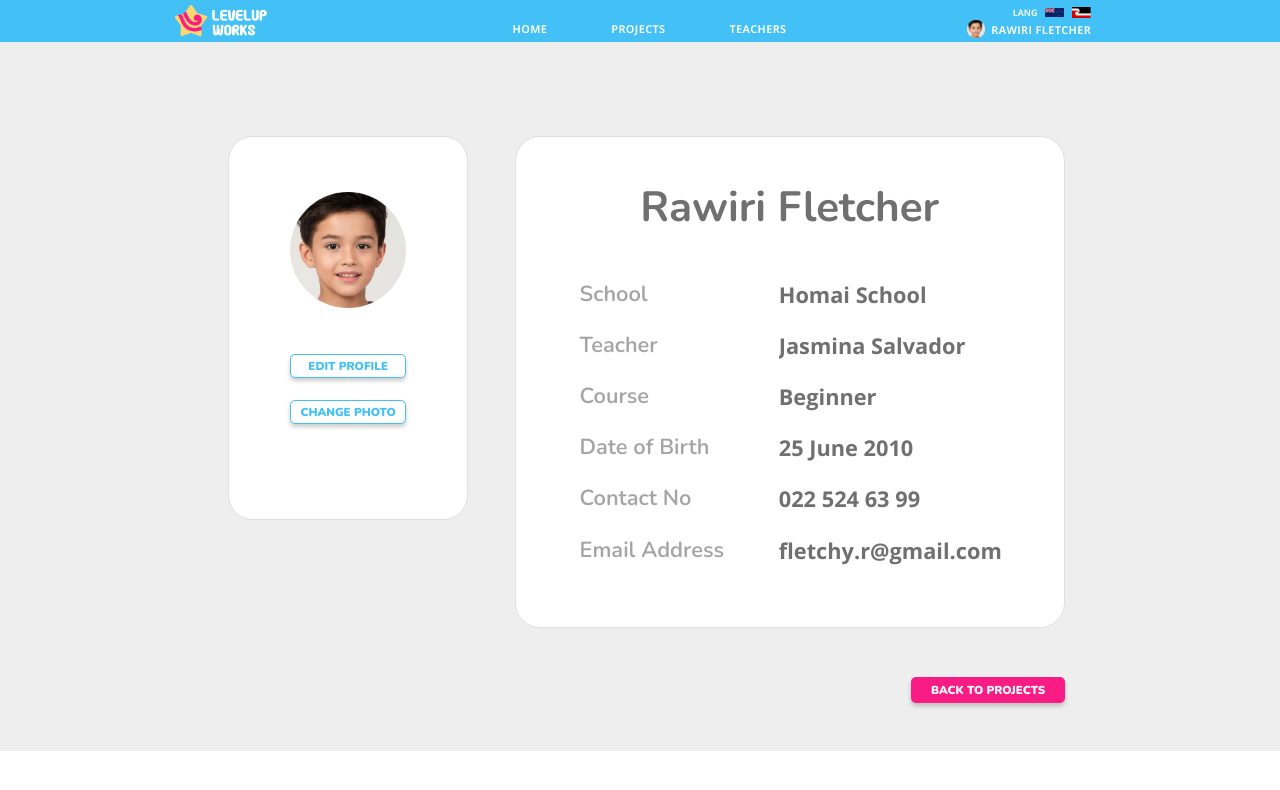
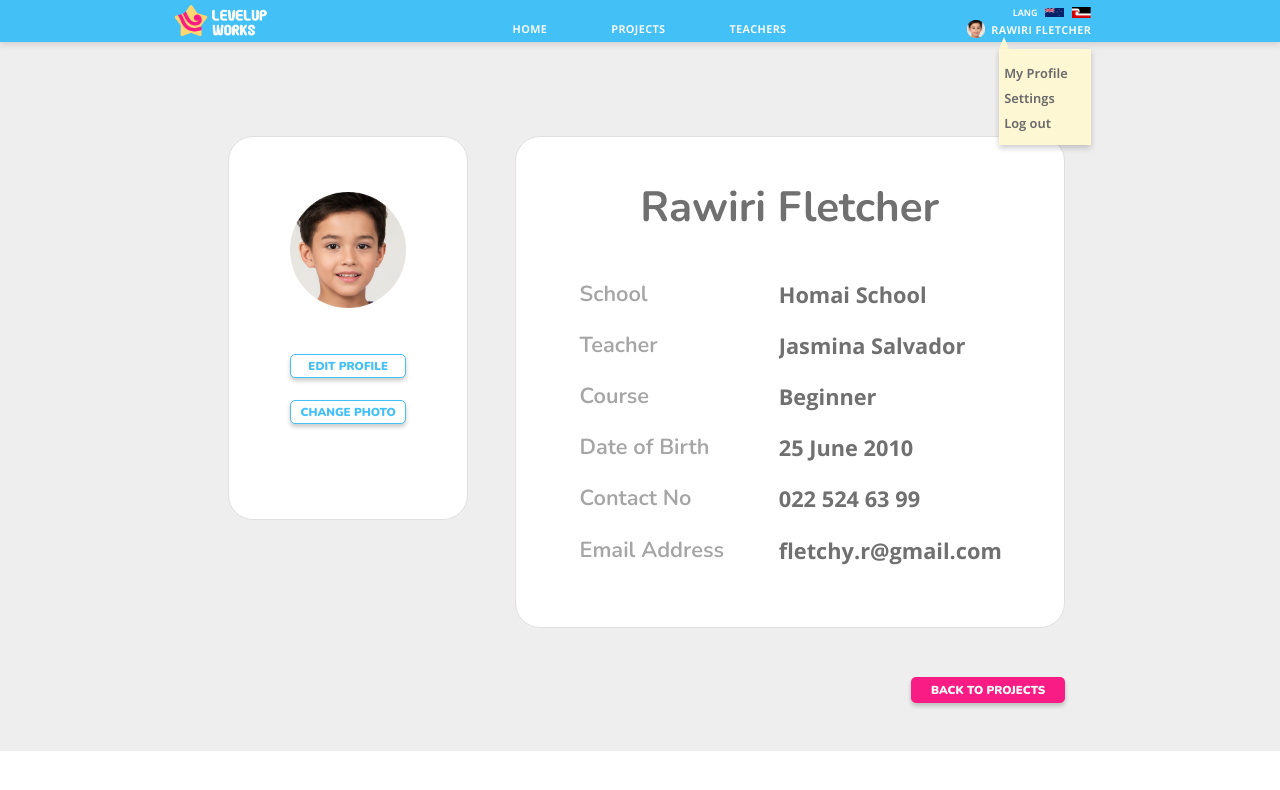
Before and after one commit to cyy963/education-portal-frontend, a React (Vite) app: page /student-profile-viewer in a window 1280 px wide. Both pictures are taken after a click on the label "RAWIRI FLETCHER". Shown: the top 790 px of the page. Built offline with nearby package versions, Linux system fonts and the light colour scheme; the HTML template or start-up script is replaced by a standard one.

Commit message:
Pop up menu added to student profile viewer, bug fixed

```diff
--- a/src/common/NavBar1/NavBarOne.jsx
+++ b/src/common/NavBar1/NavBarOne.jsx
@@ -24,7 +24,7 @@ export default function NavBarOne(props) {
       <input
         type="checkbox"
         id="userBtn"
-        onChange={props.function}
+        onChange={props.onChange}
         className={styles.userBtn}
       />
       <label htmlFor="userBtn" className={styles.user}>
--- a/src/common/NavBar1/components/PopUpMenu.jsx
+++ b/src/common/NavBar1/components/PopUpMenu.jsx
@@ -5,7 +5,7 @@ export default function PopUpMenu(props) {
   return (
     <div>
       <div className={props.arrowClassName}></div>
-      <div className={props.menuClassName} onClick={props.onClick}>
+      <div className={props.menuClassName}>
         <Link to={props.profileLink} className={styles.link}>
           My Profile
         </Link>
--- a/src/pages/ProjectLibrary/ProjectLibrary.jsx
+++ b/src/pages/ProjectLibrary/ProjectLibrary.jsx
@@ -11,7 +11,6 @@ import CheckboxForms from "./components/SideFilters/CheckboxForms";
 import CheckboxAndLabel from "./components/SideFilters/CheckboxAndLabel";
 import NavBarOne from "../../common/NavBar1/NavBarOne";
 import TopFilters from "./components/TopFilters";
-import FooterTwo from "../../common/FooterTwo";
 import PopUpMenu from "../../common/NavBar1/components/PopUpMenu";
 
 const projects = [
@@ -198,17 +197,10 @@ export default function ProjectLibrary() {
   const [filteredResults2, setFilteredResults2] = useState([...projects]);
   const [filteredResults3, setFilteredResults3] = useState([...projects]);
   const [filteredResults4, setFilteredResults4] = useState([...projects]);
-  const togglePopUp = (e) => {
-    if (e.target.checked) {
-      setPopUp(false);
-    } else {
-      setPopUp(true);
-    }
-  };
+  const togglePopUp = () => setPopUp(!popUp);
   const handleDifficulty = (e) => setSelectedDifficulty(e.target.id);
   const handleResultsLimit = (e) => setResultsLimit(e.target.id);
   const removePopUp = () => setPopUp(false);
-  console.log("clicked");
 
   const checkboxes = [
     {
@@ -414,7 +406,7 @@ export default function ProjectLibrary() {
           userImage={user.photo}
           alt={`Profile photo of ${user.firstName} ${user.lastName}`}
           userName={`${user.firstName.toUpperCase()} ${user.lastName.toUpperCase()}`}
-          function={togglePopUp}
+          onChange={togglePopUp}
         />
       </div>
       <PopUpMenu
--- a/src/pages/StudentProfileViewer/StudentProfileViewer.jsx
+++ b/src/pages/StudentProfileViewer/StudentProfileViewer.jsx
@@ -1,12 +1,17 @@
+import { useState } from "react";
 import { Link } from "react-router-dom";
 import styles from "./StudentProfileViewer.module.css";
 import NavBarOne from "../../common/NavBar1/NavBarOne";
+import PopUpMenu from "../../common/NavBar1/components/PopUpMenu";
+import popUpMenuStyles from "../../common/NavBar1/components/PopUpMenu.module.css";
 // import StudentInfoCard from "./components/StudentInfoCard";
 // import PhotoCard from "./components/PhotoCard";
 
 export default function StudentProfileViewer() {
-  const studentInfo = [
-    {
+  const [popUp, setPopUp] = useState(false);
+  const togglePopUp = () => setPopUp(!popUp);
+  const removePopUp = () => setPopUp(false);
+  const studentInfo = {
     id: 1,
     name: "Rawiri Fletcher",
     school: "Homai School",
@@ -17,40 +22,37 @@ export default function StudentProfileViewer() {
     emailAddress: "fletchy.r@gmail.com",
     src: "/images/students/RawiriFletcher.png",
     alt: `Headshot of student Rawiri Fletcher`,
-    },
-  ];
-
-  const userData = [
-    {
-      id: 1,
-      firstName: "Rawiri",
-      lastName: "Fletcher",
-      userType: "Student",
-      photo: "/images/students/RawiriFletcher.png",
-      function: function togglePopUp() {
-        console.log("User pop-up triggered");
-      },
-    },
-  ];
-
-  const user = userData[0];
+  };
 
   return (
-    <div>
+    <div onClick={removePopUp}>
+      <div className={styles.navBarSpace}>
         <NavBarOne
           text="PROJECTS"
           link="/project-library"
-        userImage={user.photo}
-        alt={`Profile photo of ${user.firstName} ${user.lastName}`}
-        userName={`${user.firstName.toUpperCase()} ${user.lastName.toUpperCase()}`}
-        function={user.function}
+          userImage={studentInfo.src}
+          alt={studentInfo.alt}
+          userName={studentInfo.name.toUpperCase()}
+          onChange={togglePopUp}
         />
+      </div>
+      <PopUpMenu
+        profileLink="/student-profile-viewer"
+        onClick={togglePopUp}
+        arrowClassName={`${popUpMenuStyles.arrow} ${
+          popUp ? popUpMenuStyles.show : ""
+        }`}
+        menuClassName={`${popUpMenuStyles.popUpMenu} ${
+          popUp ? popUpMenuStyles.show : ""
+        }`}
+      />
+
       <main className={styles.main}>
         <div className={styles.left}>
           <img
             className={styles.studentImage}
-            src={studentInfo[0].src}
-            alt={studentInfo[0].alt}
+            src={studentInfo.src}
+            alt={studentInfo.alt}
           />
           <button className={styles.btn}>EDIT PROFILE</button>
           <button className={styles.btn}>CHANGE PHOTO</button>
@@ -58,7 +60,7 @@ export default function StudentProfileViewer() {
 
         <div className={styles.studentInfoCard}>
           <header className={styles.header}>
-            <h1 className={styles.studentName}>{studentInfo[0].name}</h1>
+            <h1 className={styles.studentName}>{studentInfo.name}</h1>
           </header>
           <div className={styles.labels}>
             <h2 className={styles.label}>School</h2>
@@ -69,16 +71,16 @@ export default function StudentProfileViewer() {
             <h2 className={styles.label}>Email Address</h2>
           </div>
           <div className={styles.details}>
-            <p className={styles.detail}>{studentInfo[0].school}</p>
-            <p className={styles.detail}>{studentInfo[0].teacher}</p>
-            <p className={styles.detail}>{studentInfo[0].course}</p>
-            <p className={styles.detail}>{studentInfo[0].dateOfBirth}</p>
-            <p className={styles.detail}>{studentInfo[0].contactNumber}</p>
-            <p className={styles.detail}>{studentInfo[0].emailAddress}</p>
+            <p className={styles.detail}>{studentInfo.school}</p>
+            <p className={styles.detail}>{studentInfo.teacher}</p>
+            <p className={styles.detail}>{studentInfo.course}</p>
+            <p className={styles.detail}>{studentInfo.dateOfBirth}</p>
+            <p className={styles.detail}>{studentInfo.contactNumber}</p>
+            <p className={styles.detail}>{studentInfo.emailAddress}</p>
           </div>
         </div>
 
-        <footer className={styles.backButtons}>
+        <footer className={styles.buttonSpace}>
           <Link to="/project-library">
             <button className={styles.backButton}>BACK TO PROJECTS</button>
           </Link>
--- a/src/pages/StudentProfileViewer/StudentProfileViewer.module.css
+++ b/src/pages/StudentProfileViewer/StudentProfileViewer.module.css
@@ -1,12 +1,22 @@
+.navBarSpace {
+  position: fixed;
+  top: 0;
+  left: 0;
+  width: 100vw;
+  box-shadow: 0 3px 6px rgba(100, 99, 99, 0.2);
+  height: 3.3vw;
+  background-color: transparent;
+}
+
 .main {
   display: grid;
-  grid-template: 7.3vw 30vw auto minmax(8.5vw, 1fr) / 17.8vw 18.8vw 3.6vw 43vw 1fr;
+  grid-template: 3.3vw 7.3vw 30vw auto minmax(8.5vw, 1fr) / 17.8vw 18.8vw 3.6vw 43vw 1fr;
   background-color: #eeeeee;
 }
 
 .left {
   background-color: #ffffff;
-  grid-area: 2 / 2;
+  grid-area: 3 / 2;
   border: #e2dfdf solid 1.5px;
   border-radius: 25px;
   display: flex;
@@ -35,7 +45,7 @@
 
 .studentInfoCard {
   background-color: #ffffff;
-  grid-area: 2 / 4 / span 2;
+  grid-area: 3 / 4 / span 2;
   display: grid;
   grid-template: 10.3vw minmax(28vw, auto) / 48% 1fr;
   border: #e2dfdf solid 1.9px;
@@ -58,7 +68,7 @@
 
 .labels {
   font-family: "nunito", sans-serif;
-  grid-area: 2/1;
+  grid-area: 2;
   display: flex;
   flex-direction: column;
   align-items: start;
@@ -88,8 +98,8 @@
   overflow-x: auto;
 }
 
-.backButtons {
-  grid-area: 4 / 4;
+.buttonSpace {
+  grid-area: 5 / 4;
   display: flex;
   justify-content: flex-end;
   padding: 3.8vw 0;
```
Lines whose indentation alone changed are shown as unchanged.
